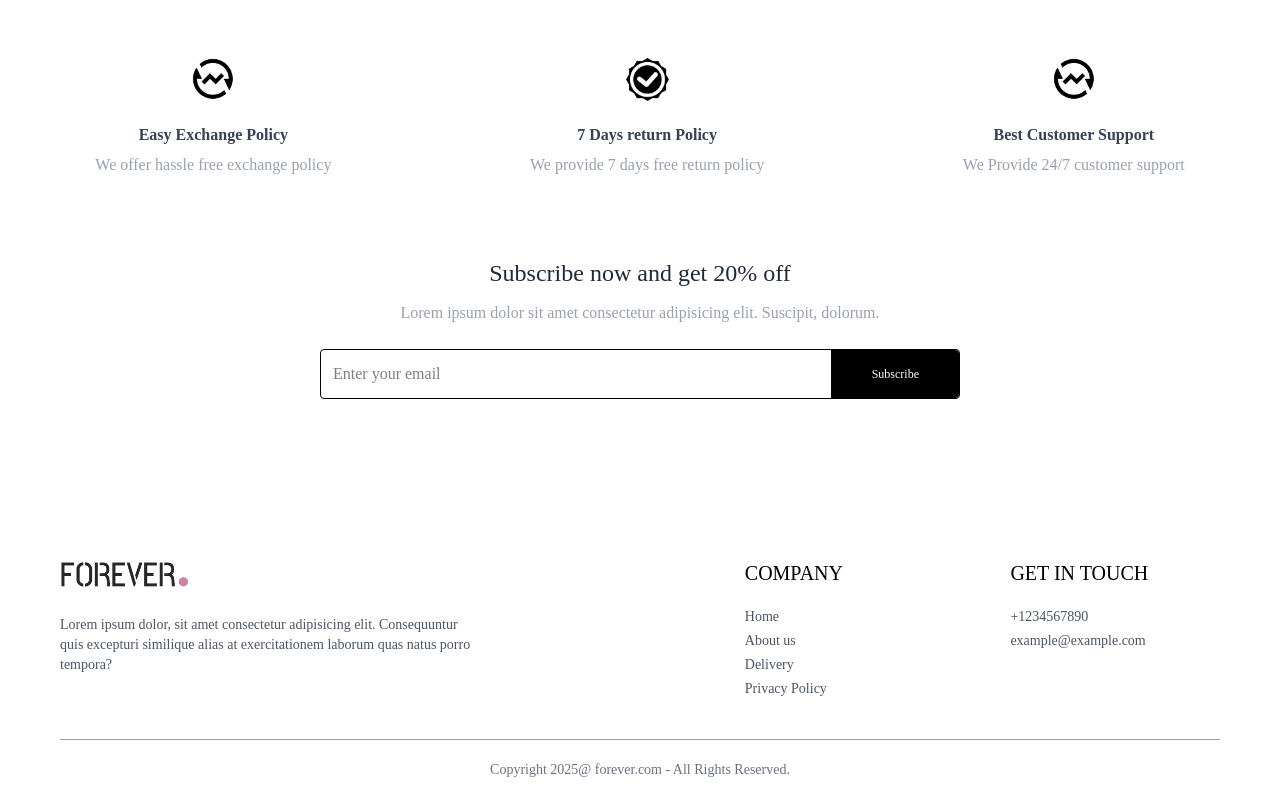
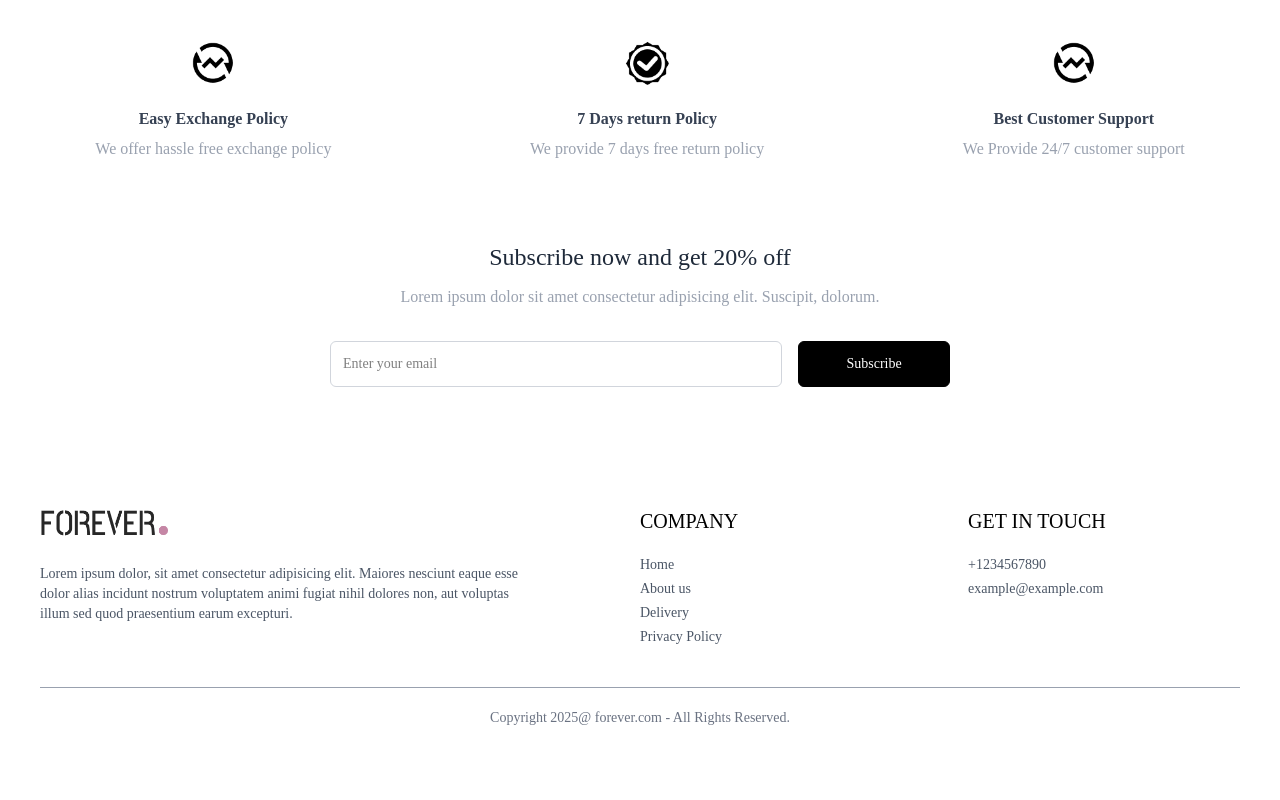
Before and after one commit to Hira-Haider-46/e-commerce-web-app, a React (Vite) app: page / in a window 1280 px wide. Shown: the part 2957-3757 px from the top of the page. After the commit the page ends 3705 px from the top, so only its background shows below. Built offline with nearby package versions, Linux system fonts and the light colour scheme.

Commit message:
some ui fixes in home page

```diff
--- a/src/components/Footer.tsx
+++ b/src/components/Footer.tsx
@@ -3,13 +3,13 @@ import { assets } from "../assets/frontend_assets/assets";
 
 const Footer : React.FC = () => {
   return (
-    <footer className="mx-5 md:mx-15">
-        <div className="flex flex-col sm:grid grid-cols-[3fr_1fr_1fr] gap-14 my-10 mt-40 text-sm">
-            <div className="">
-                <Link to='/'><img src={assets.logo} alt="logo" className="mb-5 w-32 cursor-pointer"/></Link>
-                <p className="w-full md:w-2/3 text-gray-600">Lorem ipsum dolor, sit amet consectetur adipisicing elit. Consequuntur quis excepturi similique alias at exercitationem laborum quas natus porro tempora?</p>
+    <footer className="mx-5 md:mx-10">
+        <div className="flex flex-col sm:grid grid-cols-[4fr_2fr_2fr] gap-14 my-10 mt-25 sm:mt-30 text-sm text-center sm:text-left">
+            <div className="mx-auto sm:mx-0">
+                <Link to='/'><img src={assets.logo} alt="logo" className="mb-5 w-32 cursor-pointer mx-auto sm:mx-0"/></Link>
+                <p className="w-full md:w-[90%] text-gray-600">Lorem ipsum dolor, sit amet consectetur adipisicing elit. Maiores nesciunt eaque esse dolor alias incidunt nostrum voluptatem animi fugiat nihil dolores non, aut voluptas illum sed quod praesentium earum excepturi.</p>
             </div>
-            <div>
+            <div className="mx-auto sm:mx-0">
                 <p className="text-xl font-medium mb-5">COMPANY</p>
                 <ul className="flex flex-col gap-1 text-gray-600">
                     <li>Home</li>
@@ -18,7 +18,7 @@ const Footer : React.FC = () => {
                     <li>Privacy Policy</li>
                 </ul>
             </div>
-            <div>
+            <div className="mx-auto sm:mx-0">
                 <p className="text-xl font-medium mb-5">GET IN TOUCH</p>
                 <ul className="flex flex-col gap-1 text-gray-600">
                     <li>+1234567890</li>
@@ -26,8 +26,7 @@ const Footer : React.FC = () => {
                 </ul>
             </div>
         </div>
-        <div>
-            <p className="bg-gray-400 w-full h-[1px]"></p>
+        <div className="border-t border-gray-400">
             <p className="py-5 text-sm text-center text-gray-500">Copyright 2025@ forever.com - All Rights Reserved.</p>
         </div>
     </footer>
--- a/src/components/Hero.tsx
+++ b/src/components/Hero.tsx
@@ -2,7 +2,7 @@ import { assets } from "../assets/frontend_assets/assets";
 
 const Hero: React.FC = () => {
   return (
-    <div className="border-t border-gray-400 flex flex-col md:flex-row w-[96%] md:w-[92%] xl:w-[96%] mx-auto">
+    <div className="border-t border-gray-400 flex flex-col md:flex-row w-[96%] md:w-[93%] mx-auto">
       <div className="w-full md:w-1/2 flex items-center justify-center py-10 sm:py-0 text-[#414141]">
         <div className="py-10 md:py-0">
           <div className="items-center gap-2 flex">
--- a/src/components/NewsLetterBox.tsx
+++ b/src/components/NewsLetterBox.tsx
@@ -1,18 +1,37 @@
-const NewsLetterBox : React.FC = () => {
-    const onSubmitHandler = (e : React.FormEvent<HTMLFormElement>) => {
-        e.preventDefault();
-    }
+const NewsLetterBox: React.FC = () => {
+  const onSubmitHandler = (e: React.FormEvent<HTMLFormElement>) => {
+    e.preventDefault();
+  };
 
-    return (
-        <div className="text-center mb-5">
-            <p className="text-2xl font-medium text-gray-800">Subscribe now and get 20% off</p>
-            <p className="text-gray-400 mt-3">Lorem ipsum dolor sit amet consectetur adipisicing elit. Suscipit, dolorum.</p>
-            <form className="w-full sm:w-1/2 flex items-center gap-3 mx-auto my-6 border pl-3 rounded-sm" onSubmit={onSubmitHandler}>
-                <input type="email" name="email" placeholder="Enter your email" className="w-full sm:flex-1 outline-none" required/>
-                <button type="submit" className="bg-black text-white text-xs px-10 py-4 cursor-pointer hover:bg-white hover:text-black border-l border-black rounded-tr-sm rounded-br-sm">Subscribe</button>
-            </form>
-        </div>
-    );
-}
+  return (
+    <div className="text-center mb-5 mx-5">
+      <p className="text-2xl font-medium text-gray-800">
+        Subscribe now and get 20% off
+      </p>
+      <p className="text-gray-400 mt-3">
+        Lorem ipsum dolor sit amet consectetur adipisicing elit. Suscipit,
+        dolorum.
+      </p>
+      <form
+        className="w-full sm:w-2/3 md:w-1/2 flex flex-col sm:flex-row items-stretch gap-4 mx-auto my-8 px-4 sm:px-0"
+        onSubmit={onSubmitHandler}
+      >
+        <input
+          type="email"
+          name="email"
+          placeholder="Enter your email"
+          className="w-full sm:w-3/4 border border-gray-300 focus:border-black focus:ring-1 focus:ring-black p-3 rounded-md transition duration-200 outline-none text-sm"
+          required
+        />
+        <button
+          type="submit"
+          className="w-1/2 sm:w-1/4 bg-black text-white text-sm font-medium px-6 py-3 rounded-md transition duration-200 hover:bg-white hover:text-black border border-black cursor-pointer mx-auto sm:mx-0"
+        >
+          Subscribe
+        </button>
+      </form>
+    </div>
+  );
+};
 
 export default NewsLetterBox;
--- a/src/index.css
+++ b/src/index.css
@@ -4,6 +4,7 @@
 
 * {
     font-family: Outfit;
+    box-sizing: border-box;
 }
 
 .prata-regular {
```
